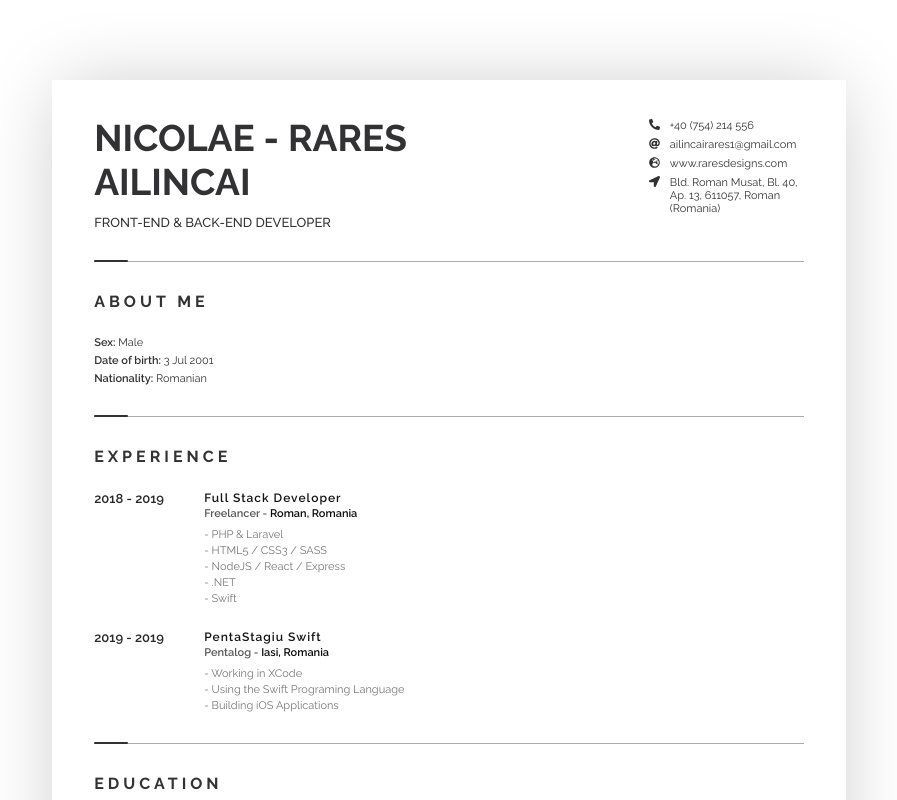
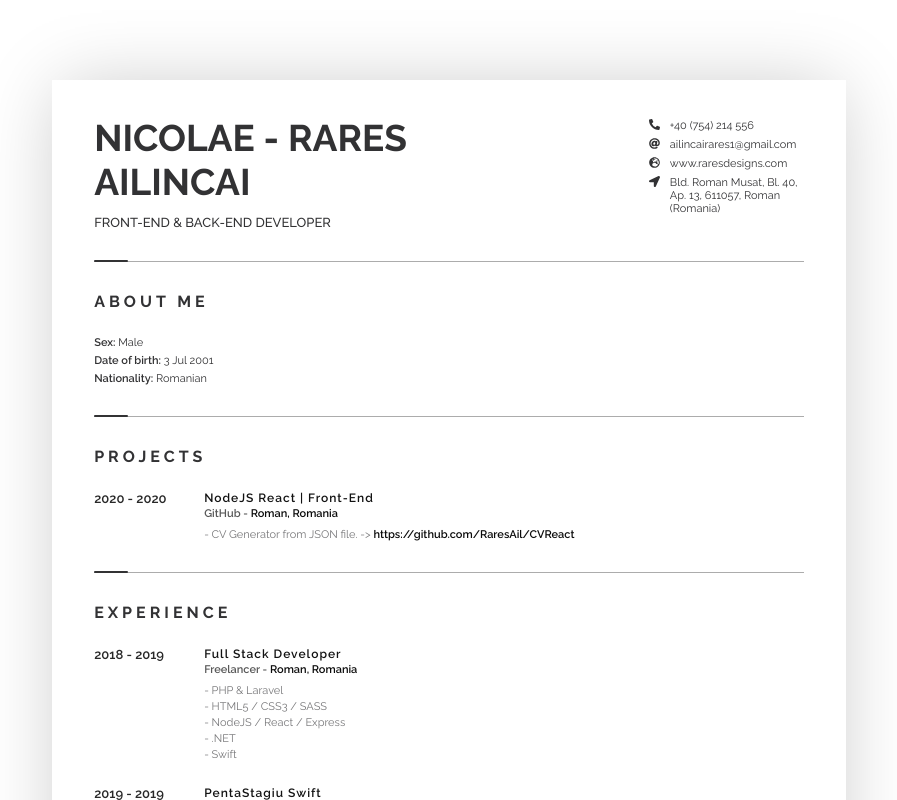
Before and after one commit to RaresAil/CVReact, a React (Create React App) app: page / in a window 1280 px wide. Shown: the top 800 px of the page, without its empty margins (191-1088 px from the left). Built offline with nearby package versions, Linux system fonts and the light colour scheme.

Commit message:
Projects Section

```diff
--- a/src/App/App.css
+++ b/src/App/App.css
@@ -1,4 +1,16 @@
 @import url("https://fonts.googleapis.com/css?family=Raleway:400,500,600,700&display=swap");
+a {
+  text-decoration: none;
+  color: #0B0B0B;
+  font-weight: 600;
+  -webkit-transition: 500ms;
+  transition: 500ms;
+}
+
+a:hover {
+  color: #ACACAC;
+}
+
 body {
   background: white;
   margin: 0;
@@ -74,10 +86,12 @@ code {
   -webkit-box-direction: normal;
       -ms-flex-direction: column;
           flex-direction: column;
+  pointer-events: none;
 }
 
 .loadingPage.active {
   opacity: 1;
+  pointer-events: auto;
 }
 
 .loadingPage .spinner {
--- a/src/App/App.sass
+++ b/src/App/App.sass
@@ -1,5 +1,13 @@
 @import '../theme/theme'
 @import url('https://fonts.googleapis.com/css?family=Raleway:400,500,600,700&display=swap');
+
+a
+  text-decoration: none
+  color: $LinkColor
+  font-weight: 600
+  transition: 500ms
+  &:hover
+    color: $LinkColorHover
 
 body
   background: white
@@ -41,8 +49,10 @@ code
   justify-content: center
   align-items: center
   flex-direction: column
+  pointer-events: none
   &.active
     opacity: 1
+    pointer-events: auto
   .spinner
     box-sizing: border-box
     display: inline-block
--- a/src/components/experienceLine.js
+++ b/src/components/experienceLine.js
@@ -17,7 +17,20 @@ class ExperienceLine extends Component {
           </div>
           <ul className="ex-info">
             {data.info.map((infoLine, i) => {
-              return <li key={i}>{infoLine}</li>
+              let link = infoLine.substring(
+                infoLine.lastIndexOf("<a>") + 1,
+                infoLine.lastIndexOf("</a>")
+              ).replace('a>', "");
+              let line = infoLine;
+              let n = "";
+              let linkA = <React.Fragment></React.Fragment>;
+              if (link !== "") {
+                line = line.split(`<a>${link}</a>`);
+                n = line[1];
+                line = line[0];
+                linkA = <a href={link} target="_blank" rel="noopener noreferrer">{link}</a>;
+              }
+              return <li key={i}>{line}{linkA}{n}</li>
             })}
           </ul>
         </div>
--- a/src/components/page/page.js
+++ b/src/components/page/page.js
@@ -34,6 +34,8 @@ const BodyLine = (props) => {
     case "experience":
       return <React.Fragment>{prefix}<ExperienceLine id={props.id} data={line.data} /></React.Fragment>
     case "education":
+      return <React.Fragment>{prefix}<ExperienceLine id={props.id} data={line.data} /></React.Fragment>
+    case "projects":
       return <React.Fragment>{prefix}<ExperienceLine id={props.id} data={line.data} /></React.Fragment>
     case "expertise":
       return <React.Fragment>{prefix}<ExpertiseLine id={props.id} data={line.data} /></React.Fragment>
--- a/src/data/cv_data.json
+++ b/src/data/cv_data.json
@@ -16,6 +16,20 @@
         "sex": "male",
         "birth": "3 Jul 2001",
         "nat": "Romanian"
+      }
+    },
+    {
+      "title": "PROJECTS",
+      "type": "projects",
+      "data": {
+        "start_year": "2020",
+        "end_year": "2020",
+        "title": "NodeJS React | Front-End",
+        "institute": "GitHub",
+        "location": "Roman, Romania",
+        "info": [
+          "CV Generator from JSON file. -> <a>https://github.com/RaresAil/CVReact</a>"
+        ]
       }
     },
     {
--- a/src/theme/theme.sass
+++ b/src/theme/theme.sass
@@ -9,6 +9,8 @@ $TextExTitleColor: #121212
 $TextExInsColor: #585858
 $TextExLocColor: #0B0B0B
 $TextExInfoColor: #777779
+$LinkColor: #0B0B0B
+$LinkColorHover: #ACACAC
 
 $DelColor: #323234
 $DelBackground: #ACACAC
```
Also changed, not shown: 1 other file (tests, documents, lock files or other folders).
